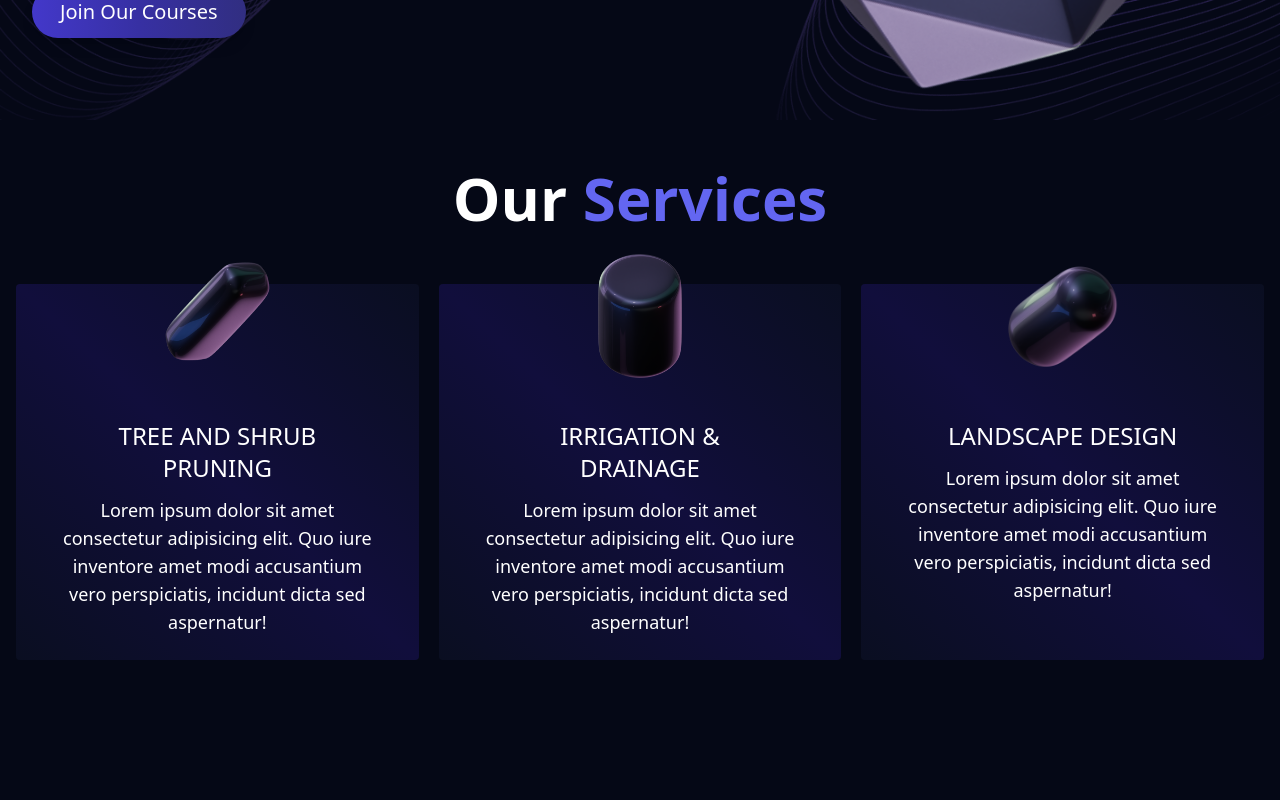
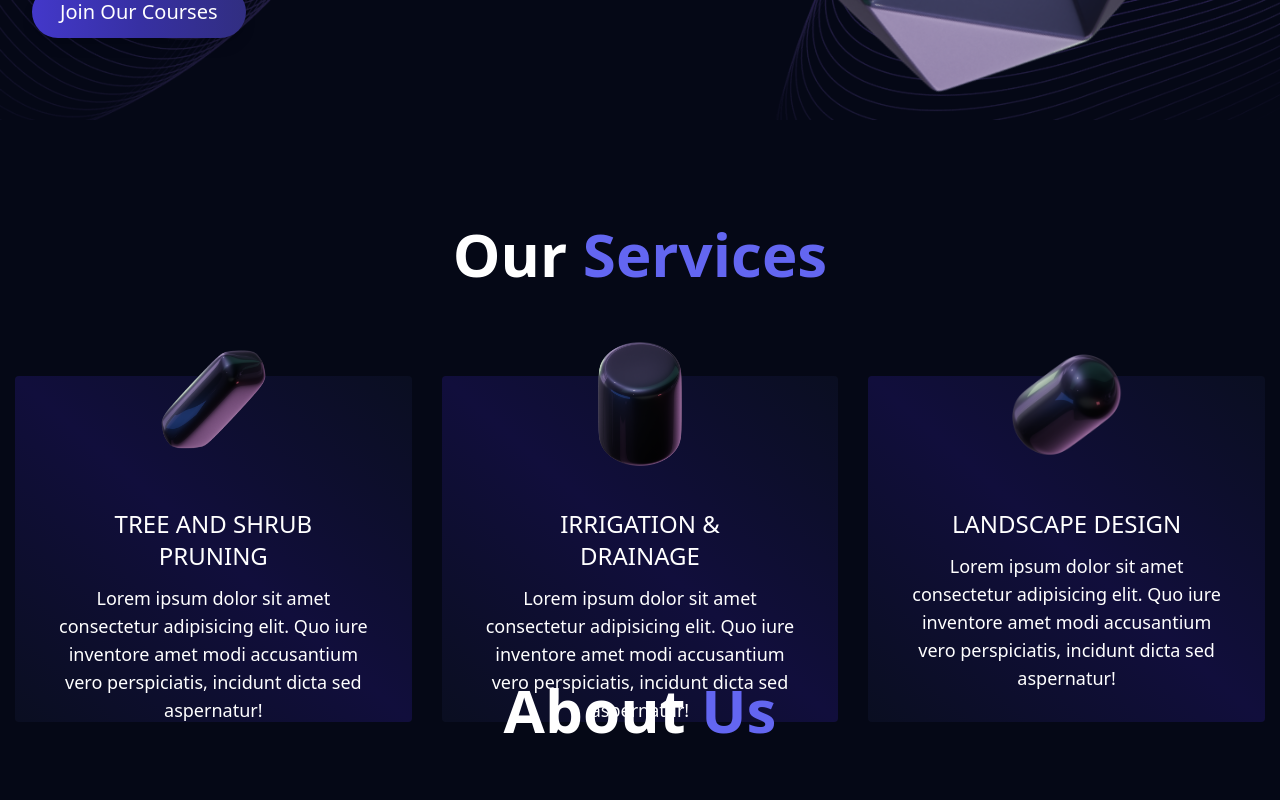
Before and after one commit to Arbab02/modern-ux-ui, a React (Vite) app: page / in a window 1280 px wide. Shown: the part 460-1260 px from the top of the page. Built offline with nearby package versions, Linux system fonts and the light colour scheme.

Commit message:
Update Services.jsx

```diff
--- a/src/components/Services.jsx
+++ b/src/components/Services.jsx
@@ -9,7 +9,7 @@ const ServiceCard = ({ icon, title, description, bgColor, shadowColor }) => {
 
 
   return (
-    <div className="rounded bg-gradient-to-tr from-[#0A0E21] via-[#110E3C] to-[#0A0E21] p-6 text-center " >
+    <div className="rounded lg:mt-[12rem] lg:w-[31%] lg:h-[80%] text-center h-[50%] w-[85%] mt-20 p-5 mx-auto bg-gradient-to-tr from-[#0A0E21] via-[#110E3C] to-[#0A0E21] " >
       <div
         className={`mx-auto flex h-28 w-28 -translate-y-12 transform items-center justify-center rounded-full  ${bgColor}  ${shadowColor}`}
       ref={cardItemRef}
@@ -69,9 +69,10 @@ const Services = () => {
   ];
 
   return (
-    <div className="h-full min-h-screen w-full bg-[#050816] pt-12 p-4">
-      <h1 className='text-6xl text-white font-bold text-center mb-14'>Our <span className='text-indigo-500'>Services</span> </h1>
-      <div className="grid gap-14 md:grid-cols-3 md:gap-5">
+    <div className="lg:h-[35rem] xl:py-16 py-8 bg-[#050816] lg:flex lg:justify-evenly xl:flex xl:justify-evenly text-center ">
+      <h1 className='text-6xl text-white font-bold xl:absolute lg:absolute block py-10'>Our <span className='text-indigo-500'>Services</span> </h1>
+
+
         {services.map((service, index) => (
           <ServiceCard
             key={index}
@@ -82,8 +83,9 @@ const Services = () => {
             shadowColor={service.shadowColor}
           />
         ))}
+
       </div>
-    </div>
+
   );
 };
 
```
